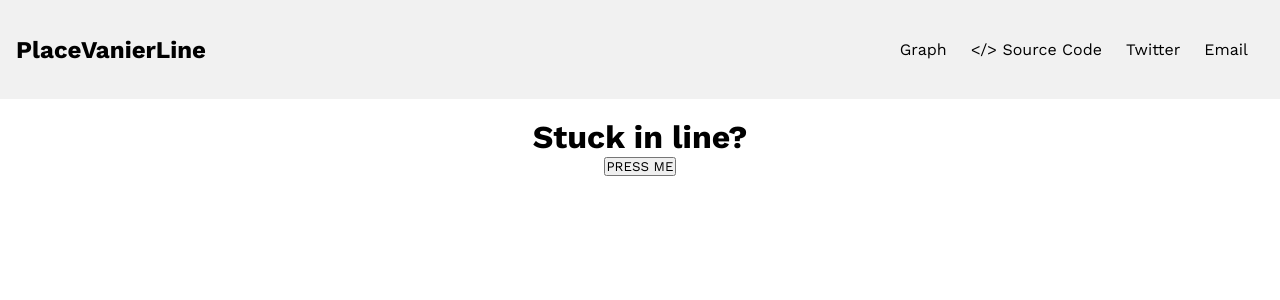
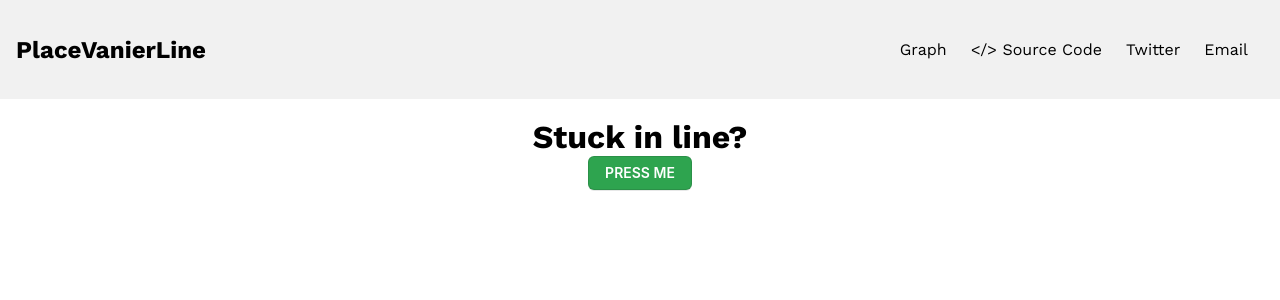
Before and after one commit to justindhillon/place-vanier-line, a Next.js app: page /record-time in a window 1280 px wide. Shown: the top 300 px of the page. Built offline with nearby package versions, Linux system fonts and the light colour scheme.

Commit message:
modified:   components/button.js 	modified:   components/button.module.css

```diff
--- a/components/button.js
+++ b/components/button.js
@@ -8,7 +8,7 @@ export default function Button() {
     return (
       <div class="button-container">
         <h1>Stuck in line?</h1>
-        <button class="styles.button-3" onClick={handleClick}>PRESS ME</button>
+        <button class={styles.button} onClick={handleClick}>PRESS ME</button>
       </div>
     );
 }
--- a/components/button.module.css
+++ b/components/button.module.css
@@ -1,4 +1,4 @@
-.button-3 {
+.button {
     appearance: none;
     background-color: #2ea44f;
     border: 1px solid rgba(27, 31, 35, .15);
@@ -23,28 +23,28 @@
     white-space: nowrap;
   }
 
-  .button-3:focus:not(:focus-visible):not(.focus-visible) {
+  .button:focus:not(:focus-visible):not(.focus-visible) {
     box-shadow: none;
     outline: none;
   }
 
-  .button-3:hover {
+  .button:hover {
     background-color: #2c974b;
   }
 
-  .button-3:focus {
+  .button:focus {
     box-shadow: rgba(46, 164, 79, .4) 0 0 0 3px;
     outline: none;
   }
 
-  .button-3:disabled {
+  .button:disabled {
     background-color: #94d3a2;
     border-color: rgba(27, 31, 35, .1);
     color: rgba(255, 255, 255, .8);
     cursor: default;
   }
 
-  .button-3:active {
+  .button:active {
     background-color: #298e46;
     box-shadow: rgba(20, 70, 32, .2) 0 1px 0 inset;
   }
```
